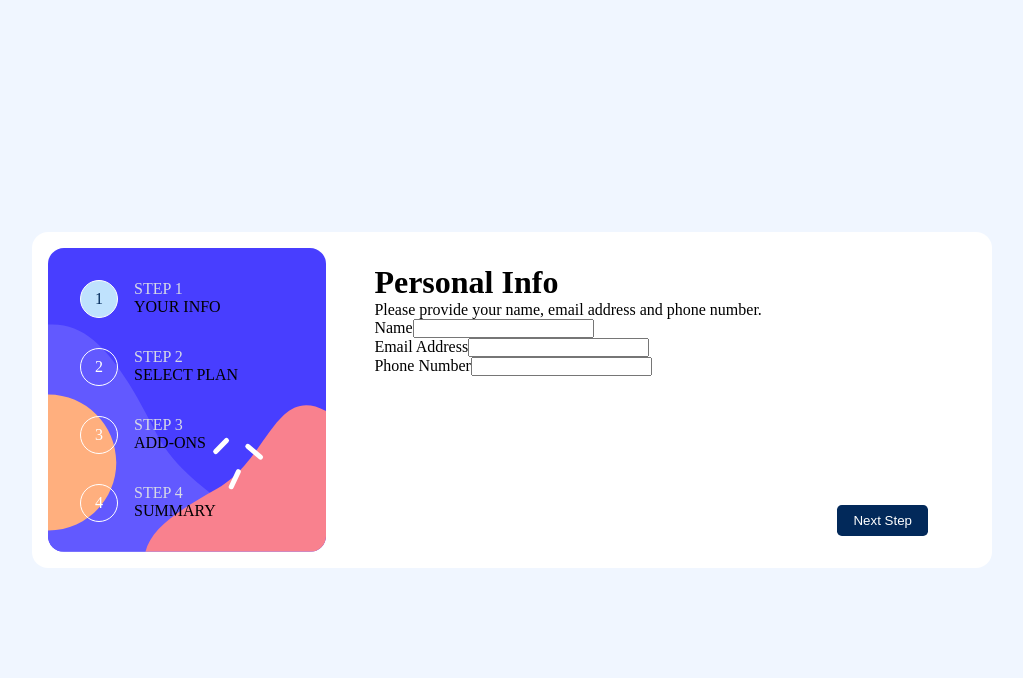
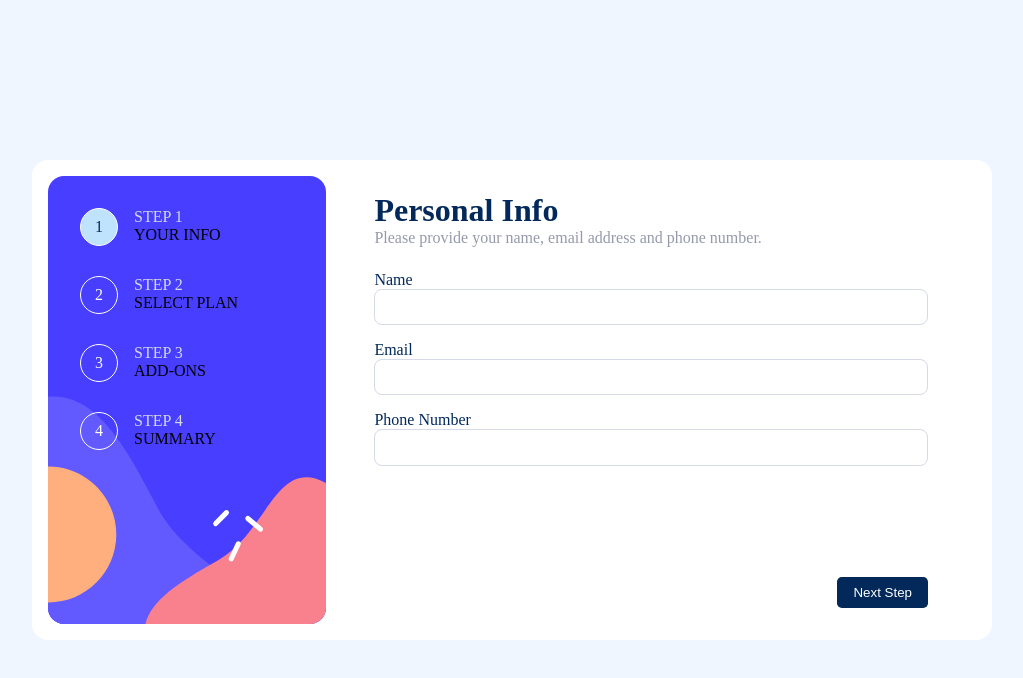
Before and after one commit to CristianB13/multi-step-form-app, an Angular app: page / in a window 1280 px wide. Shown: the top 678 px of the page, without its empty margins (128-1151 px from the left). Built offline with nearby package versions, Linux system fonts and the light colour scheme.

Commit message:
update template and style for the first step of the form

```diff
--- a/src/app/components/multi-step-form/multi-step-form.component.html
+++ b/src/app/components/multi-step-form/multi-step-form.component.html
@@ -19,23 +19,59 @@
         <h1>Personal Info</h1>
         <p>Please provide your name, email address and phone number.</p>
       </div>
-      <div>
+      <div class="form-group-inputs">
         <div class="form-control">
-          <label for="name">Name</label>
-          <input type="text" name="name" id="name" formControlName="name">
+          <div class="header">
+            <label for="name">Name</label>
+            <div
+              *ngIf="
+                personalInfo.get('name')?.invalid &&
+                (personalInfo.get('name')?.touched ||
+                  personalInfo.get('name')?.dirty)
+              "
+              class="errors"
+            ><div *ngIf="personalInfo.get('name')?.errors?.['required']">
+              This field is required
+            </div></div>
+          </div>
+          <input type="text" name="name" id="name" formControlName="name" />
         </div>
         <div class="form-control">
-          <label for="">Email Address</label>
-          <input type="text" name="email" id="email" formControlName="email">
+          <div class="header">
+            <label for="email">Email</label>
+            <div
+              *ngIf="
+                personalInfo.get('email')?.invalid &&
+                (personalInfo.get('email')?.touched ||
+                  personalInfo.get('email')?.dirty)
+              "
+              class="errors"
+            ><div *ngIf="personalInfo.get('email')?.errors?.['required']">
+              This field is required
+            </div></div>
+          </div>
+          <input type="text" name="email" id="email" formControlName="email" />
         </div>
         <div class="form-control">
-          <label for="">Phone Number</label>
-          <input type="text" name="phone" id="phone" formControlName="phone">
+          <div class="header">
+            <label for="phone">Phone Number</label>
+            <div
+              *ngIf="
+                personalInfo.get('phone')?.invalid &&
+                (personalInfo.get('phone')?.touched ||
+                  personalInfo.get('phone')?.dirty)
+              "
+              class="errors"
+            ><div *ngIf="personalInfo.get('phone')?.errors?.['required']">
+              This field is required
+            </div></div>
+          </div>
+          <input type="text" name="phone" id="phone" formControlName="phone" />
         </div>
       </div>
     </div>
     <div class="form-nav">
-        <button type="button" (click)="nextStep()">Next Step</button>
+      <button type="button" (click)="nextStep()">Next Step</button>
     </div>
   </div>
   <div *ngIf="step === 2" class="form-step">
@@ -47,27 +83,29 @@
       <div [formGroup]="plan">
         <div class="form-control">
           <label for="name">Arcade</label>
-          <input type="radio" formControlName="type" value="Arcade">
+          <input type="radio" formControlName="type" value="Arcade" />
         </div>
         <div class="form-control">
           <label for="">Advanced</label>
-          <input type="radio" formControlName="type" value="Advanced">
+          <input type="radio" formControlName="type" value="Advanced" />
         </div>
         <div class="form-control">
           <label for="">Pro</label>
-          <input type="radio" formControlName="type" value="Pro">
+          <input type="radio" formControlName="type" value="Pro" />
         </div>
         <div class="form-control">
           <label for="">Monthly</label>
-          <input type="radio" formControlName="option" value="monthly">
+          <input type="radio" formControlName="option" value="monthly" />
           <label for="">Yearly</label>
-          <input type="radio" formControlName="option" value="yearly">
+          <input type="radio" formControlName="option" value="yearly" />
         </div>
       </div>
     </div>
     <div class="form-nav">
-        <button type="button" class="back" (click)="previousStep()">Go Back</button>
-        <button type="button" (click)="nextStep()">Next Step</button>
+      <button type="button" class="back" (click)="previousStep()">
+        Go Back
+      </button>
+      <button type="button" (click)="nextStep()">Next Step</button>
     </div>
   </div>
   <div *ngIf="step === 3" class="form-step">
@@ -79,21 +117,23 @@
       <div [formGroup]="addOns">
         <div class="form-control">
           <label>Online Service</label>
-          <input type="checkbox" formControlName="onlineService">
+          <input type="checkbox" formControlName="onlineService" />
         </div>
         <div class="form-control">
           <label for="">Storage</label>
-          <input type="checkbox" formControlName="storage">
+          <input type="checkbox" formControlName="storage" />
         </div>
         <div class="form-control">
           <label for="">Customizable Profile</label>
-          <input type="checkbox" formControlName="customizableProfile">
+          <input type="checkbox" formControlName="customizableProfile" />
         </div>
       </div>
     </div>
     <div class="form-nav">
-        <button type="button" class="back" (click)="previousStep()">Go Back</button>
-        <button type="button" (click)="nextStep()">Next Step</button>
+      <button type="button" class="back" (click)="previousStep()">
+        Go Back
+      </button>
+      <button type="button" (click)="nextStep()">Next Step</button>
     </div>
   </div>
   <div *ngIf="step === 4" class="form-step">
@@ -101,19 +141,23 @@
       <div class="header">
         <h1>Finishing up</h1>
         <p>Double check everything looks OK before confirming.</p>
-        <div>Name:{{personalInfo.get('name')?.value}}</div>
-        <div>Email:{{personalInfo.get('email')?.value}}</div>
-        <div>Phone:{{personalInfo.get('phone')?.value}}</div>
-        <div>Plan Type:{{plan.get('type')?.value}}</div>
-        <div>Plan Option:{{plan.get('option')?.value}}</div>
-        <div>OnlineService:{{addOns.get('onlineService')?.value}}</div>
-        <div>Storage:{{addOns.get('storage')?.value}}</div>
-        <div>Customizable Profile:{{addOns.get('customizableProfile')?.value}}</div>
+        <div>Name:{{ personalInfo.get("name")?.value }}</div>
+        <div>Email:{{ personalInfo.get("email")?.value }}</div>
+        <div>Phone:{{ personalInfo.get("phone")?.value }}</div>
+        <div>Plan Type:{{ plan.get("type")?.value }}</div>
+        <div>Plan Option:{{ plan.get("option")?.value }}</div>
+        <div>OnlineService:{{ addOns.get("onlineService")?.value }}</div>
+        <div>Storage:{{ addOns.get("storage")?.value }}</div>
+        <div>
+          Customizable Profile:{{ addOns.get("customizableProfile")?.value }}
+        </div>
       </div>
     </div>
     <div class="form-nav">
-        <button type="button" class="back" (click)="previousStep()">Go Back</button>
-        <button type="button" class="confirm">Confirm</button>
+      <button type="button" class="back" (click)="previousStep()">
+        Go Back
+      </button>
+      <button type="button" class="confirm">Confirm</button>
     </div>
   </div>
 </form>
--- a/src/app/components/multi-step-form/multi-step-form.component.scss
+++ b/src/app/components/multi-step-form/multi-step-form.component.scss
@@ -3,6 +3,7 @@
 :host {
   display: flex;
   width: 60rem;
+  min-height: 30rem;
   padding: 1rem;
   border-radius: 1rem;
   background-color: $white;
@@ -71,8 +72,22 @@ form {
     .form-group {
       display: flex;
       flex-direction: column;
-      // align-items: center;
       width: 100%;
+      gap: 1.5rem;
+
+      .header {
+        color: $marine-blue;
+
+        p {
+          color: $cool-gray;
+        }
+      }
+
+      .form-group-inputs {
+        display: flex;
+        flex-direction: column;
+        gap: 1rem;
+      }
     }
 
     .form-nav {
@@ -117,3 +132,37 @@ form {
     }
   }
 }
+
+.form-control {
+  display: flex;
+  flex-direction: column;
+
+  .header {
+    display: flex;
+    align-items: center;
+    justify-content: space-between;
+
+    label {
+      color: $marine-blue;
+    }
+
+    .errors {
+      color: $strawberry-red;
+    }
+  }
+  input[type="text"] {
+    padding: 0.6rem;
+    color: $marine-blue;
+    border-radius: 0.5rem;
+    border: 1px solid $light-gray;
+    outline: none;
+  }
+
+  input:focus {
+    border-color: $marine-blue;
+  }
+
+  input.ng-invalid.ng-touched {
+    border-color: $strawberry-red;
+  }
+}
```
